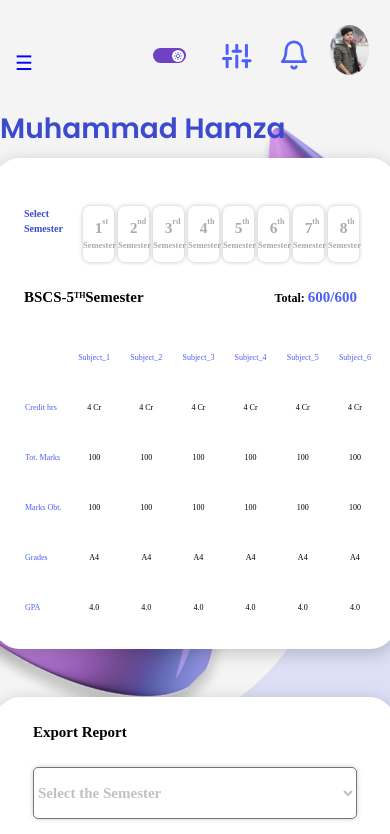
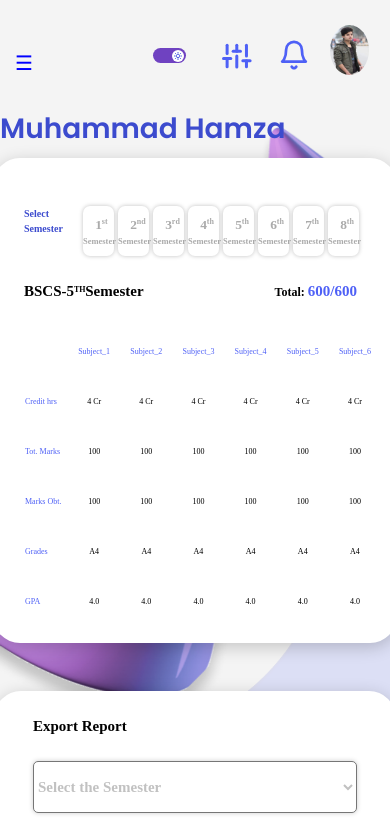
Before and after one commit to Hamzaride/studentpanel, a plain HTML site: page resultstudentpanel.html in a window 390 px wide. Shown: the top 834 px of the page. Drawn offline with Linux system fonts and the light colour scheme.

Commit message:
Update studentresultstyle.css

```diff
--- a/include/studentresultstyle.css
+++ b/include/studentresultstyle.css
@@ -328,10 +328,10 @@
         font-size: 8px;
     }
     .semesterrect{
-    height: 56px;
-    font-size: 15.4752px;
+    height: 50px;
+    font-size: 13.4752px;
 }
     setfontsize{
-    font-size: 4px;
+    font-size: 2px;
 }
 }
```
